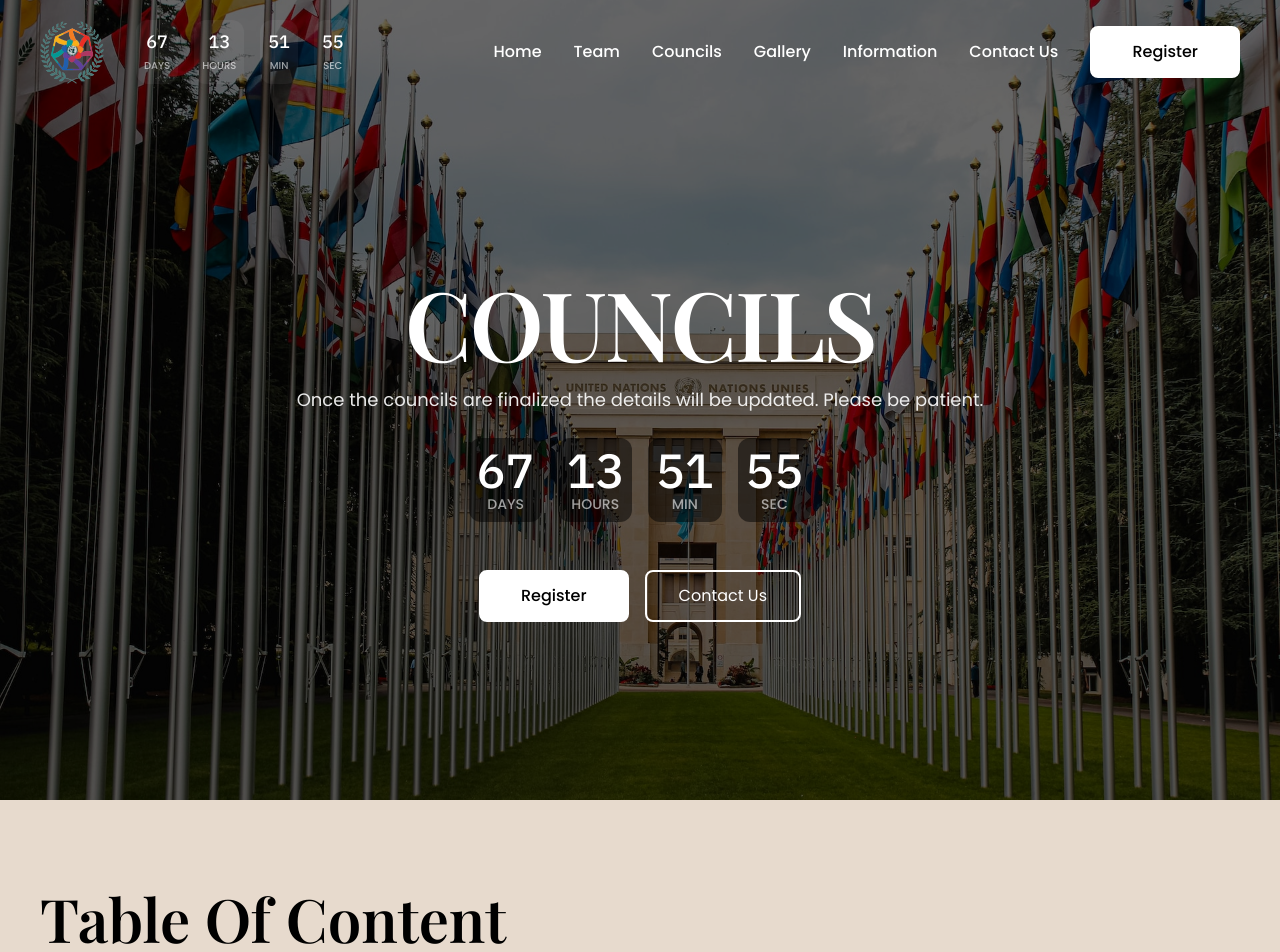
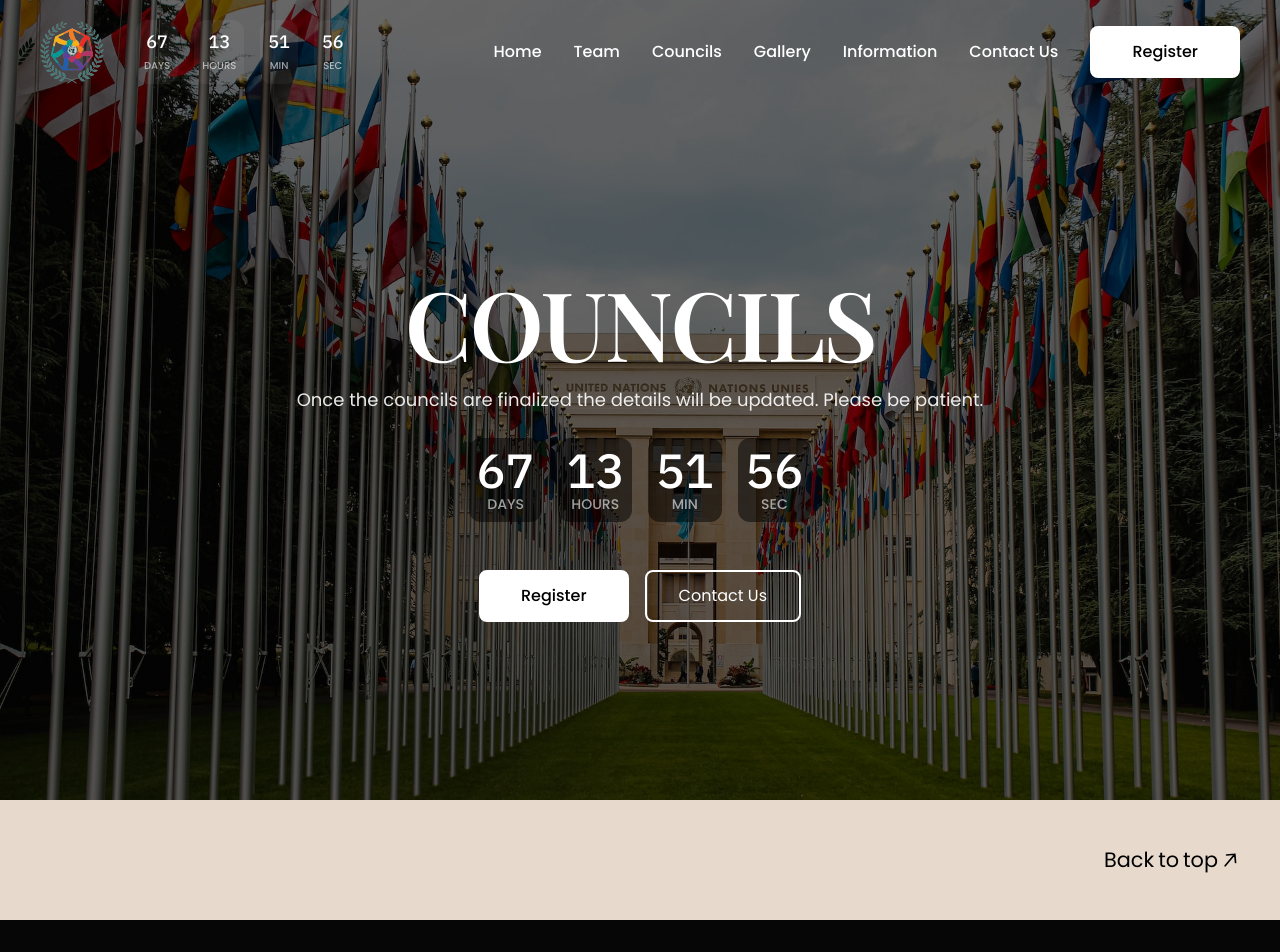
Before and after one commit to yuvi0110/nmmun, a Next.js app: page /councils in a window 1280 px wide. Shown: the top 952 px of the page. Built offline with nearby package versions, Linux system fonts and the light colour scheme; a web font is replaced by a local one.

Commit message:
right didnt mean that

```diff
--- a/pages/councils.tsx
+++ b/pages/councils.tsx
@@ -24,7 +24,7 @@ function Councils() {
 			/>
 
 			{/* TABLE OF CONTENT */}
-			<TableOfContent>
+			{/* <TableOfContent>
 				{councils.map((council, i) => (
 					<ContentLink
 						src={council.src}
@@ -35,10 +35,10 @@ function Councils() {
 						key={generateKey()}
 					/>
 				))}
-			</TableOfContent>
+			</TableOfContent> */}
 
 			{/* CONTENT */}
-			{councils.map((council, i) => (
+			{/* {councils.map((council, i) => (
 				<ImageWithDetails
 					className={`py-12`}
 					src={council.src}
@@ -52,10 +52,10 @@ function Councils() {
 					<Heading>{council.name}</Heading>
 					<Details>{council.desc}</Details>
 				</ImageWithDetails>
-			))}
+			))} */}
 
 			{/* MARGIN BETWEEN */}
-			<div className="my-4" />
+			{/* <div className="my-4" />
 
 			<Hero
 				src="/hero-variant-5.jpeg"
@@ -70,7 +70,7 @@ function Councils() {
 				className=""
 				smallerTitle
 				bgImgOpacity={0.8}
-			/>
+			/> */}
 		</main>
 	);
 }
```
